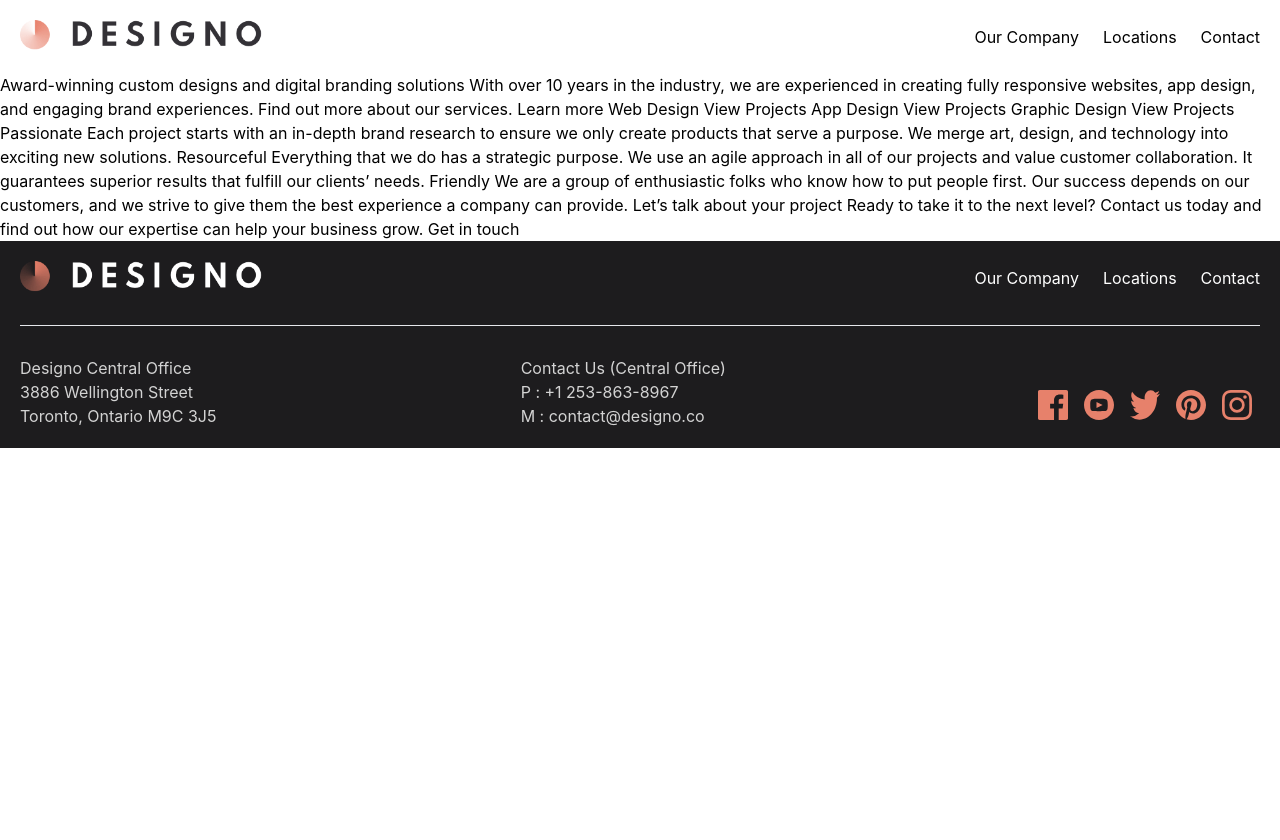
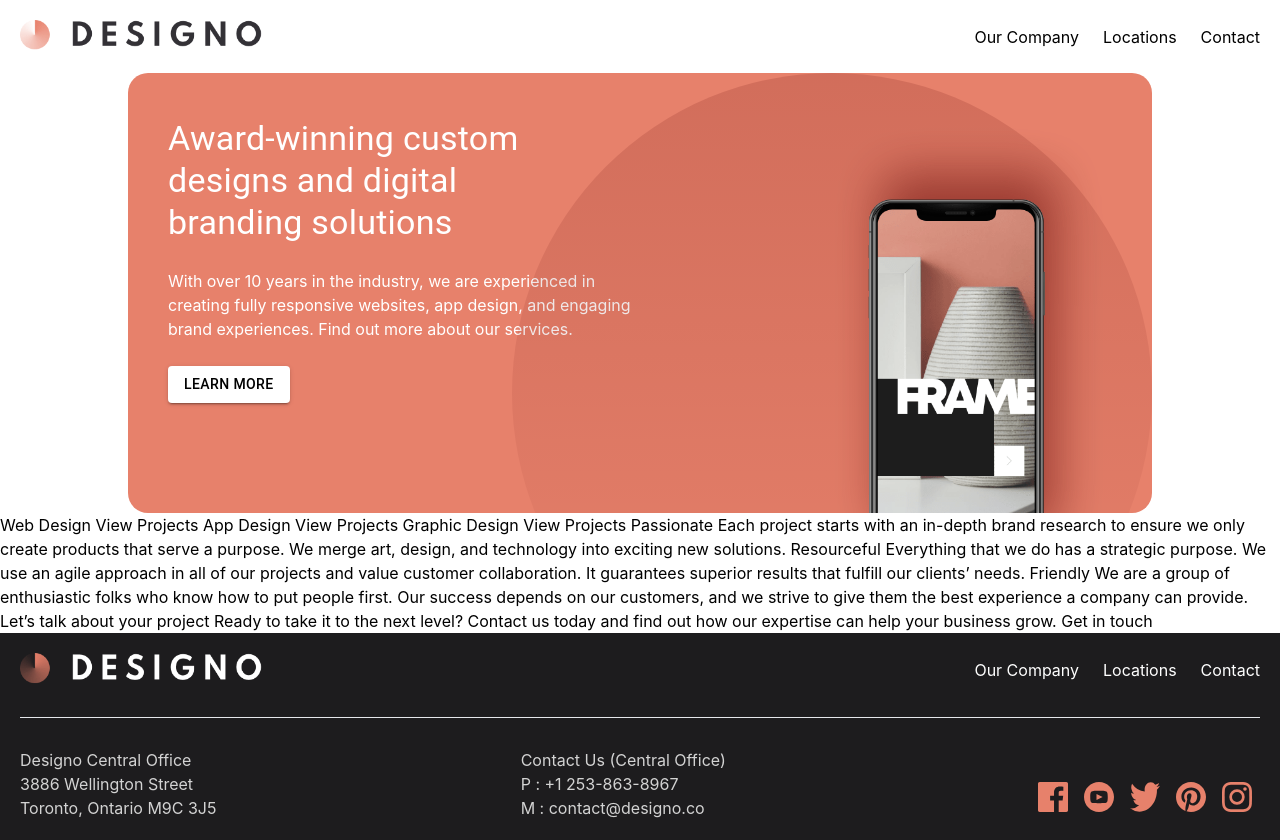
Before and after one commit to thomasgilmore/designo-multi-page-website, a React (Create React App) app: page / in a window 1280 px wide. Before the commit the page ends 800 px from the top, so only its background shows below. Built offline with nearby package versions, Linux system fonts and the light colour scheme.

Commit message:
working on home style

```diff
--- a/src/Components/Home.js
+++ b/src/Components/Home.js
@@ -1,14 +1,28 @@
 import React from 'react'
+import bgPatternHeroHome from '../assets/home/desktop/bg-pattern-hero-home.svg';
+import imageHeroPhone from '../assets/home/desktop/image-hero-phone.png';
+import illustrationFriendly from '../assets/home/desktop/illustration-friendly.svg';
+import Typography from '@mui/material/Typography';
+import Button from '@mui/material/Button';
+import { Hidden } from '@mui/material';
 
 export default function Home() {
   return (
     <div>
-    Award-winning custom designs and digital branding solutions
 
-    With over 10 years in the industry, we are experienced in creating fully responsive websites, app design,
-    and engaging brand experiences. Find out more about our services.
+    <div className='bg-[#E7816B] m-auto' style={{ height: 440, width: '80%', overflow: 'hidden', position: 'relative', borderRadius: 20 }}>
+      <Typography style={{ marginTop: 45, marginLeft: 40, color: '#fff' }} variant="h4" component="div">
+        Award-winning custom<br/> designs and digital<br/> branding solutions
+      </Typography>
 
-    Learn more
+      <Typography style={{ marginTop: 25, marginLeft: 40, color: '#fff' }} variant='p' component="div">With over 10 years in the industry, we are experienced in<br/> creating fully responsive websites, app design,
+      and engaging<br/> brand experiences. Find out more about our services.</Typography>
+
+      <Button style={{ marginTop: 25, marginLeft: 40, backgroundColor: '#fff', color: '#000' }} variant="contained">Learn more</Button>
+
+      <img src={bgPatternHeroHome} style={{ maxHeight: 640, position: 'absolute', top: 0, right: 0 }} alt="Circle Pattern" />
+      <img src={imageHeroPhone} style={{ maxHeight: 572, position: 'absolute', top: 20, right: 0 }} alt="Phone" />
+    </div>
 
     Web Design
     View Projects
```
